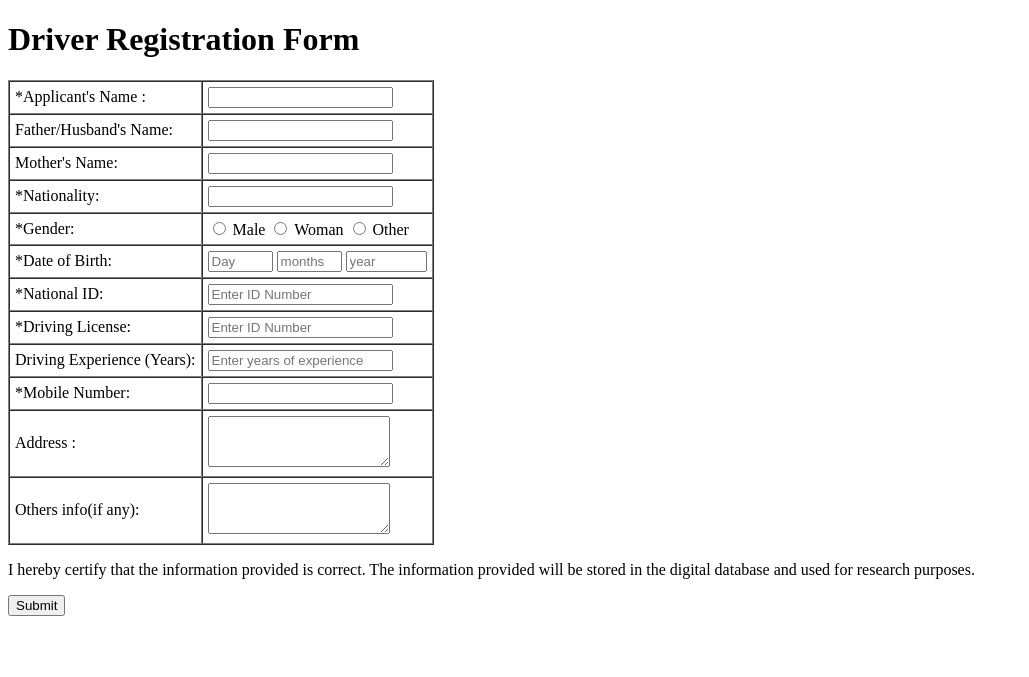
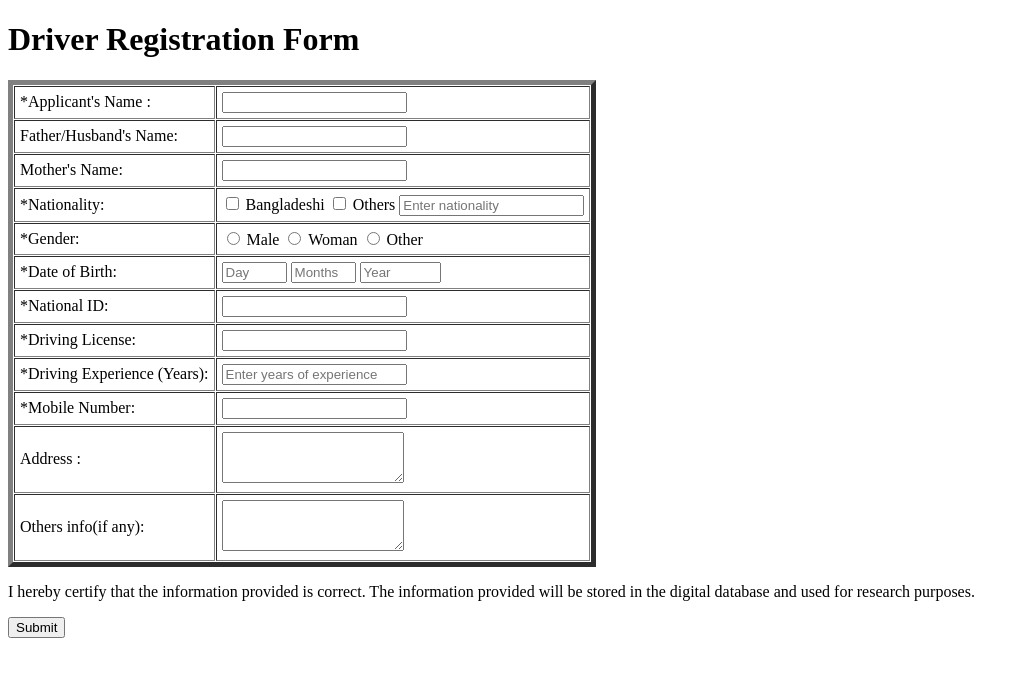
Before and after one commit to hameem2003/TransitHub, a PHP site: page /driverreg.php in a window 1280 px wide. Shown: the top 677 px of the page, without its empty margins (0-1029 px from the left). Run offline with PHP 8.4, Linux system fonts and the light colour scheme.

Commit message:
Resolved merge conflicts

```diff
--- a/regestrationfrom/driverreg.php
+++ b/regestrationfrom/driverreg.php
@@ -9,7 +9,7 @@
     <h1>Driver Registration Form</h1>
 
     <form action="register_process.php" method="POST">
-        <table border="1" cellpadding="5" cellspacing="0">
+        <table border="5" cellpadding="5" cellspacing="1">
             <tr>
                 <td>*Applicant's Name :</td>
                 <td><input type="text" name="applicant_name" required></td>
@@ -24,7 +24,10 @@
             </tr>
             <tr>
                 <td>*Nationality:</td>
-                <td><input type="text" name="nationality"></td>
+                <td><input type="checkbox" id="bangladeshi" name="nationality" value="Bangladeshi"> Bangladeshi
+                    <input type="checkbox" id="others" name="nationality" value="Others"> Others
+                     <input type="text" name="otherNationality" placeholder="Enter nationality">
+                </td>
             </tr>
             <tr>
                 <td>*Gender:</td>
@@ -38,27 +41,27 @@
                 <td>*Date of Birth:</td>
                 <td>
                     <input type="text" name="dob_day" placeholder="Day" size="5">
-                    <input type="text" name="dob_month" placeholder="months" size="5">
-                    <input type="text" name="dob_year" placeholder="year" size="7">
+                    <input type="text" name="dob_month" placeholder="Months" size="5">
+                    <input type="text" name="dob_year" placeholder="Year" size="7">
                 </td>
             </tr>
             <tr>
                 <td>*National ID:</td>
                 <td>
-                    <input type="text" name="id_number" placeholder="Enter ID Number">
+                    <input type="text" name="id_number" id_num="Enter ID Number" required>
                 </td>
             </tr>
             <tr>
                 <td>*Driving License:</td>
                 <td>
 
-                    <input type="text" name="id_number" placeholder="Enter ID Number">
+                    <input type="text" name="id_number" id_num="Enter ID Number" required>
                 </td>
             </tr>
 
             <tr>
-                <td>Driving Experience (Years):</td>
-                <td><input type="number" name="experience"  placeholder="Enter years of experience"></td>
+                <td>*Driving Experience (Years):</td>
+                <td><input type="number" name="experience"  placeholder="Enter years of experience" required></td>
             </tr>
             <tr>
                 <td>*Mobile Number:</td>
```
